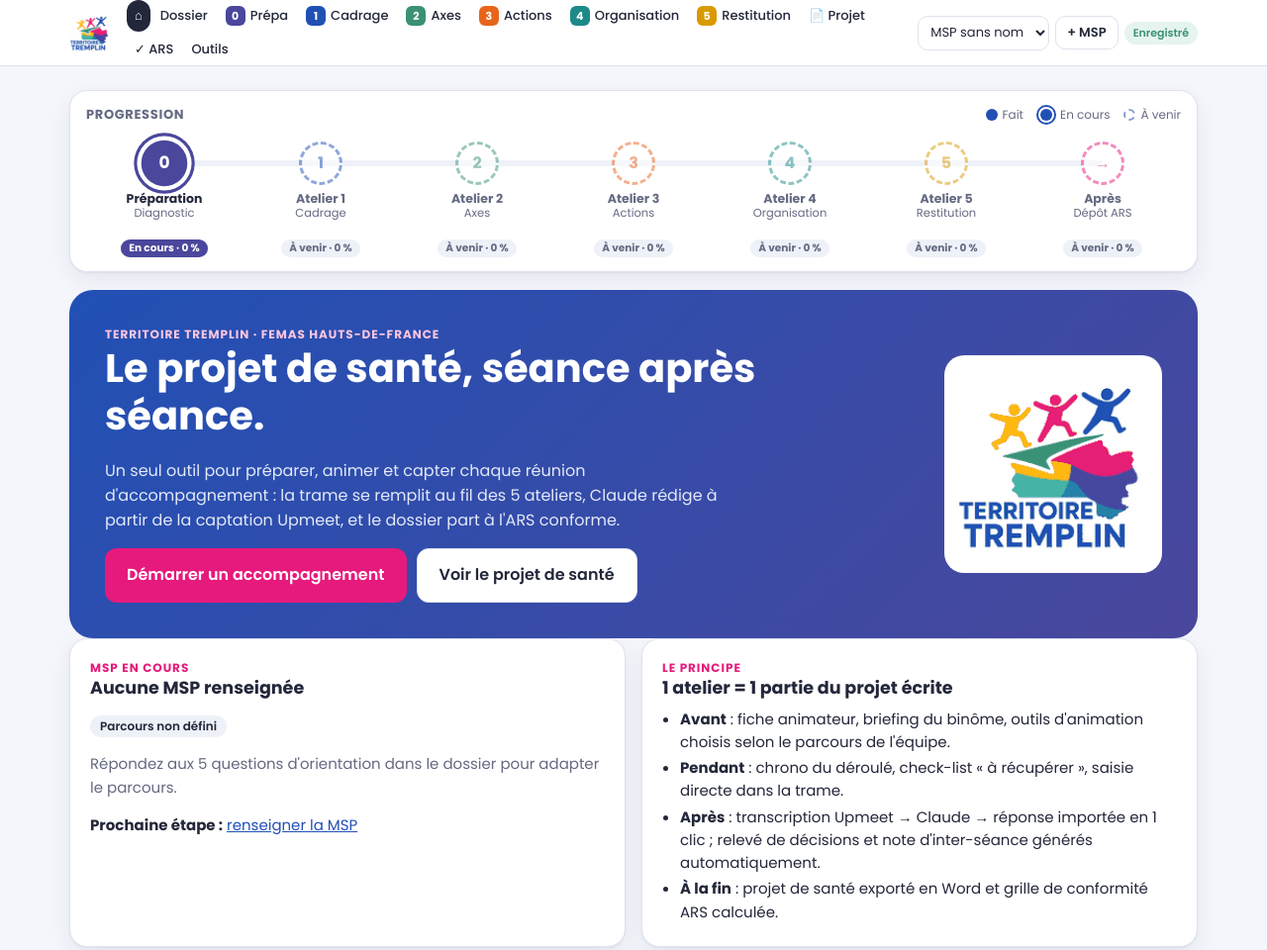
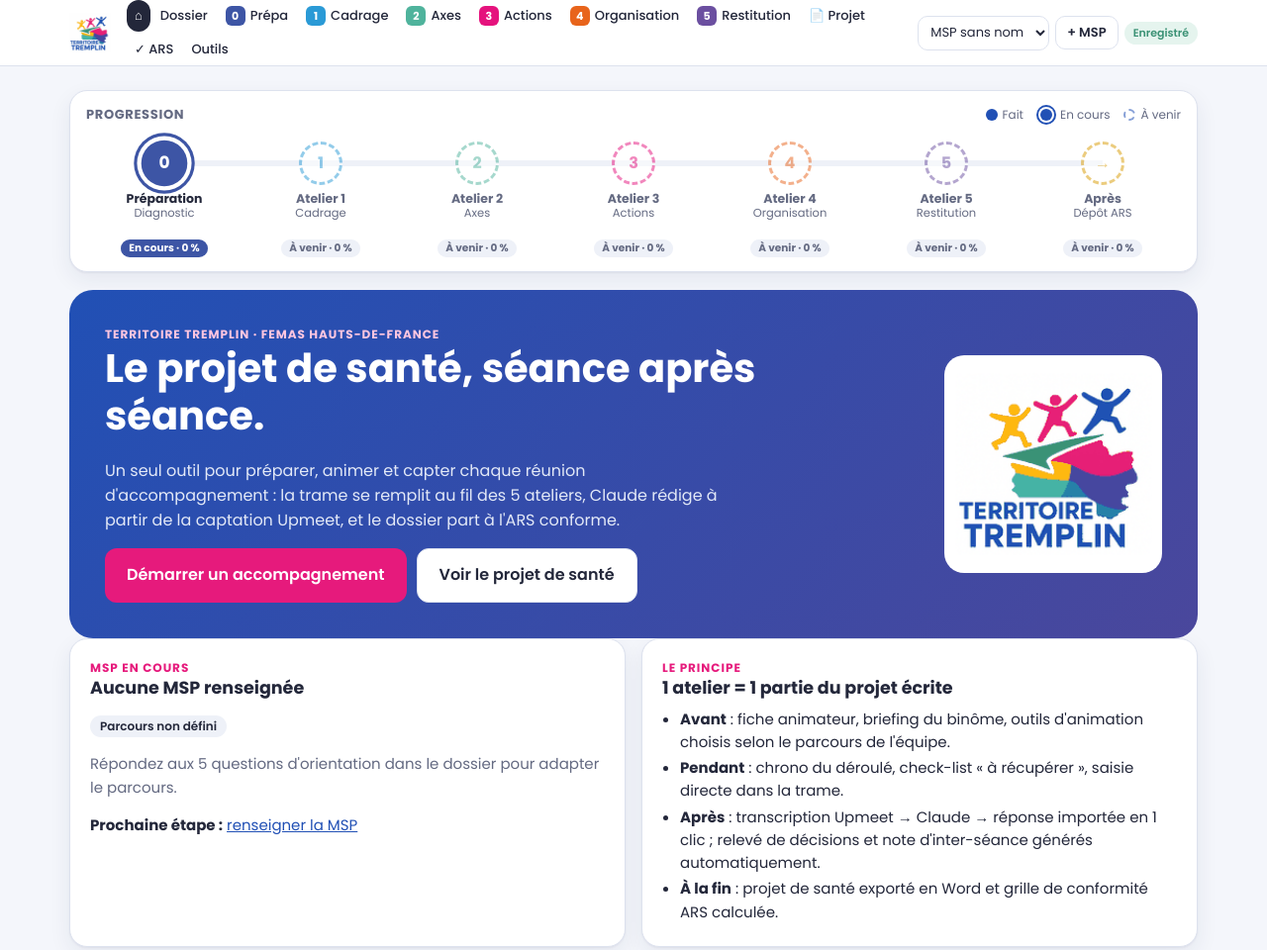
Before and after one commit to FEMASHDF/projet-sante-tremplin, a plain HTML site: page index.html in a window 1280 px wide. Shown: the top 960 px of the page at 99% size. Drawn offline with nearby package versions, Linux system fonts and the light colour scheme.

Commit message:
Couleurs d'étapes alignées sur le guide de l'animateur

```diff
--- a/index.html
+++ b/index.html
@@ -17,7 +17,7 @@
   --violet:#4a479c; --ciel:#1f84cf; --bg:#f4f6fb; --surface:#fff; --surface2:#eef1f8; --line:#dde2ee;
   --ink:#23273a; --muted:#646a82; --ok:#3a9174; --warn:#d97706; --err:#c62828;
   --shadow:0 1px 2px rgba(30,40,80,.06),0 8px 22px rgba(30,40,80,.07);
-  --c0:#4a479c; --c1:#2150b5; --c2:#3a9174; --c3:#e8641b; --c4:#1d8a8a; --c5:#d99a00; --c6:#e61a7c;
+  --c0:#3d55a5; --c1:#2a9ad6; --c2:#4fb39c; --c3:#e5127d; --c4:#e8641b; --c5:#6b4fa0; --c6:#d99a00;
 }
 *{box-sizing:border-box}
 html{scroll-behavior:smooth}
```
